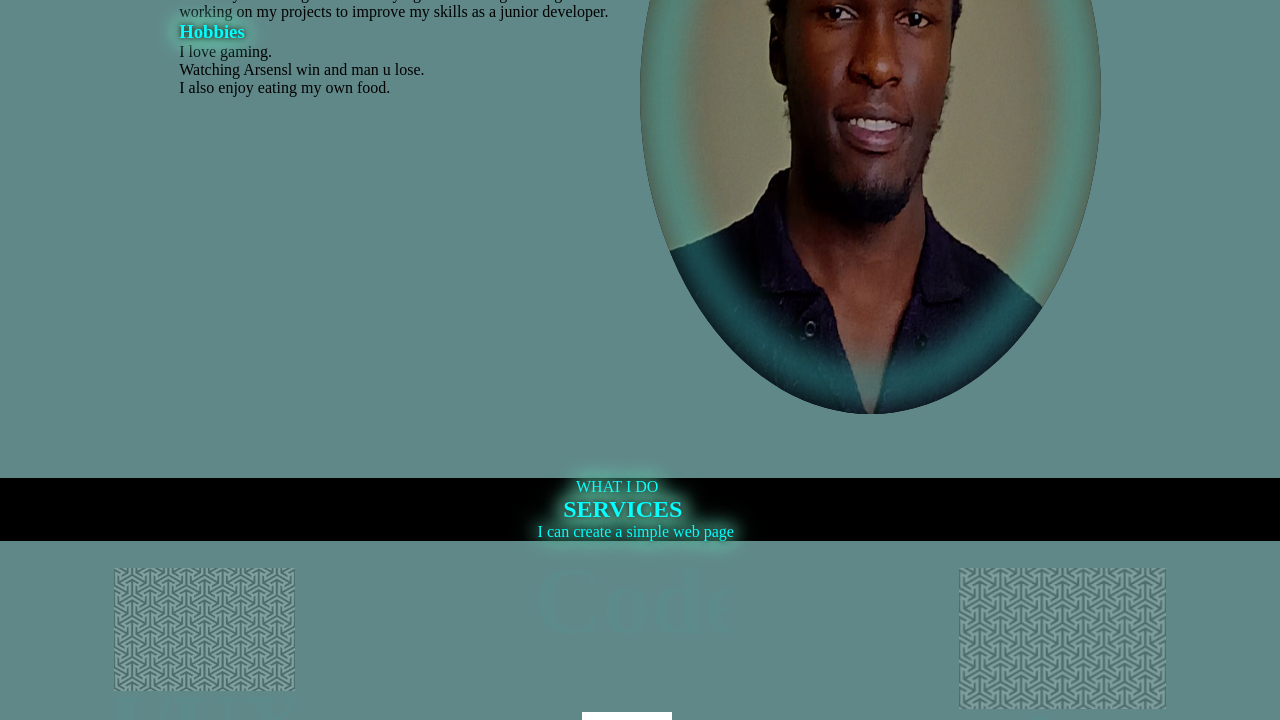
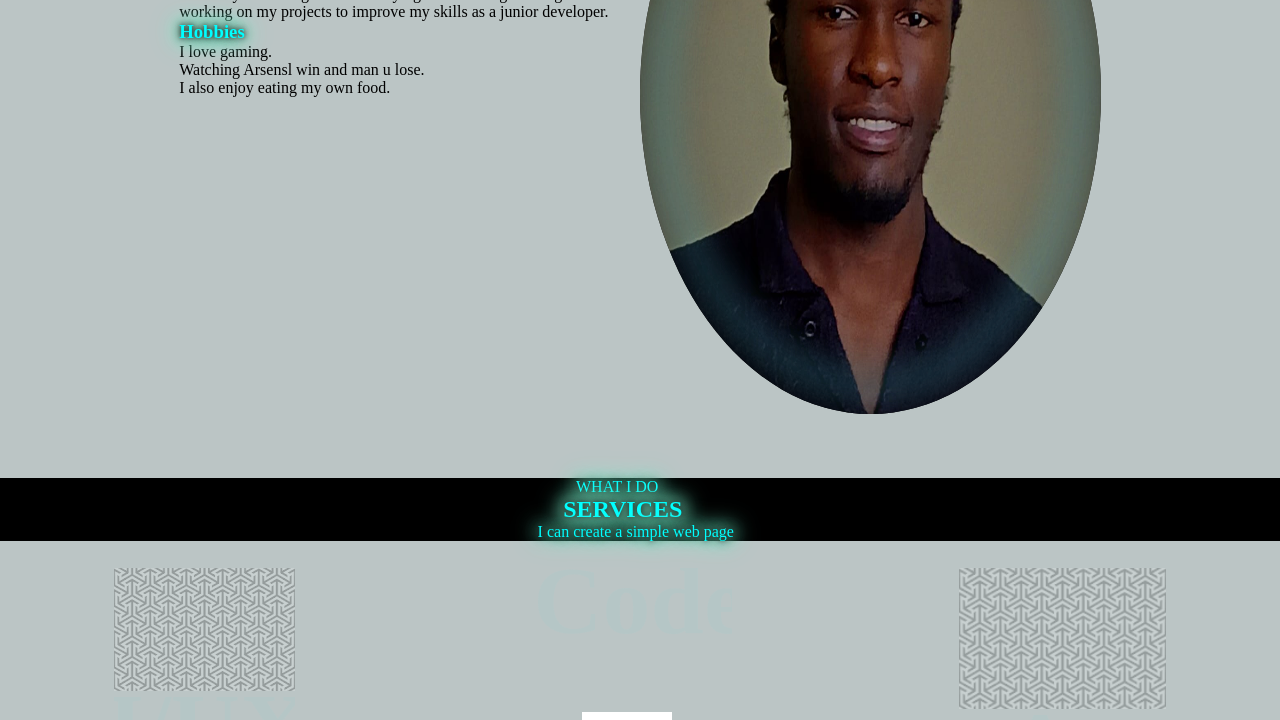
Before and after one commit to Vkey12/simple-portfolio, a plain HTML site: page index.html in a window 1280 px wide. Shown: the part 420-1140 px from the top of the page. Drawn offline with Linux system fonts and the light colour scheme; files whose address does not match are found by name.

Commit message:
Completed

```diff
--- a/style.css
+++ b/style.css
@@ -5,12 +5,14 @@
 }
 img {
     width: 100%;
+    height: auto;
+
 }
 a {
     text-decoration: none;
 }
 text {
-    font-family: Arial, Helvetica, sans-serif;
+    font-family: 'Courier New', Courier, monospace;
     font-size: larger;
 }
 span {
@@ -20,7 +22,7 @@ span {
 }
 /*TOP*/
 body {
-    background-color: #608888;
+    background-color: #bbc5c5;
 }
 .smoke{
     display: inline-block;
@@ -143,13 +145,13 @@ main {
     overflow-x: auto;
     max-height: fit-content;
     border-radius: 50% ;
-    background: linear-gradient(0deg ,#000 ,#272727);
+    background: linear-gradient(0deg ,#000 ,#363636);
 }
 .column-2-image::after, .column-2-image::before{
     content: '';
     position: absolute;
     /* shinny border */
-    border: 10px solid rgb(67, 202, 202);
+    border: 10px solid rgba(81, 185, 204, 0.479);
     border-radius: 50%;
     top: 0;
     left: 0;
```
Also changed, not shown: index.html (+0 -4 lines), person.png (deleted), 1 other file.
